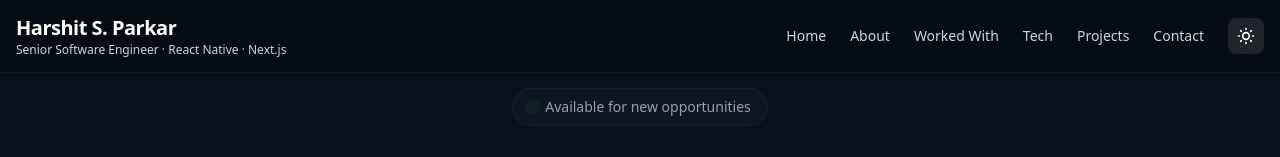
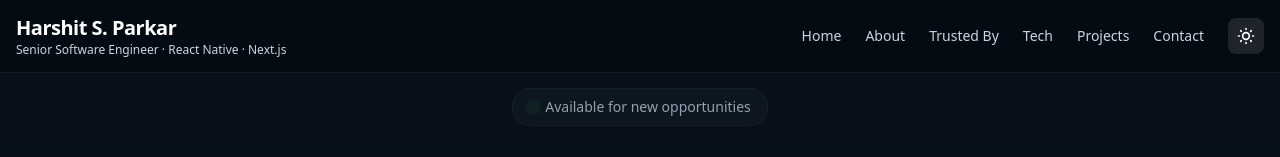
Before and after one commit to harshitparkar/harshitparkar.github.io, a Next.js app: page / in a window 1280 px wide. Shown: the top 157 px of the page. Built offline with nearby package versions, Linux system fonts and the light colour scheme.

Commit message:
Change Heading

```diff
--- a/app/page.jsx
+++ b/app/page.jsx
@@ -4,7 +4,7 @@ import Cursor from '../components/Cursor';
 import Header from '../components/Header';
 import Hero from '../components/Hero';
 import About from '../components/About';
-import WorkedWith from '../components/WorkedWith';
+import TrustedBy from '../components/TrustedBy';
 import TechStack from '../components/TechStack';
 import Projects from '../components/Projects';
 import Contact from '../components/Contact';
@@ -30,7 +30,7 @@ export default function Page() {
       <main id="home" className="pt-16 w-full px-3 md:px-4 lg:px-5">
         <Hero onNav={scrollToId} />
         <About />
-        <WorkedWith />
+        <TrustedBy />
         <TechStack />
         <Projects />
         <Contact />
--- a/components/Header.jsx
+++ b/components/Header.jsx
@@ -26,7 +26,7 @@ export default function Header({ onNav }) {
     }
   }
 
-  const items = ['home', 'about', 'worked-with', 'tech', 'projects', 'contact'];
+  const items = ['home', 'about', 'trusted-by', 'tech', 'projects', 'contact'];
 
   return (
     <header className="fixed inset-x-0 top-0 z-50 backdrop-blur-md bg-header border-b border-divider">
--- a/components/WorkedWith.jsx
+++ b/components/TrustedBy.jsx
@@ -1,11 +1,11 @@
 import React from 'react';
 import LogoCarousel from './LogoCarousel';
 
-export default function WorkedWith() {
+export default function TrustedBy() {
   return (
-    <section id="worked-with" className="section-pad">
+    <section id="trusted-by" className="section-pad">
       <div className="max-w-6xl mx-auto glass rounded-[15px] p-6 border border-divider">
-        <h3 className="text-2xl font-semibold mb-4 text-primary">Already Worked With</h3>
+        <h3 className="text-2xl font-semibold mb-4 text-primary">Trusted By</h3>
         <LogoCarousel />
       </div>
     </section>
```
